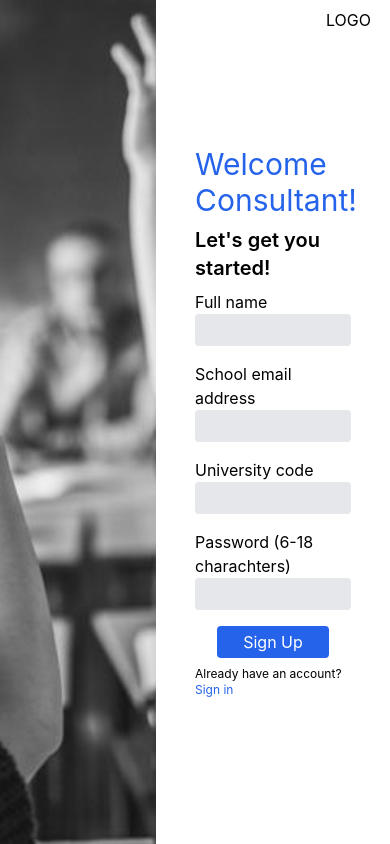
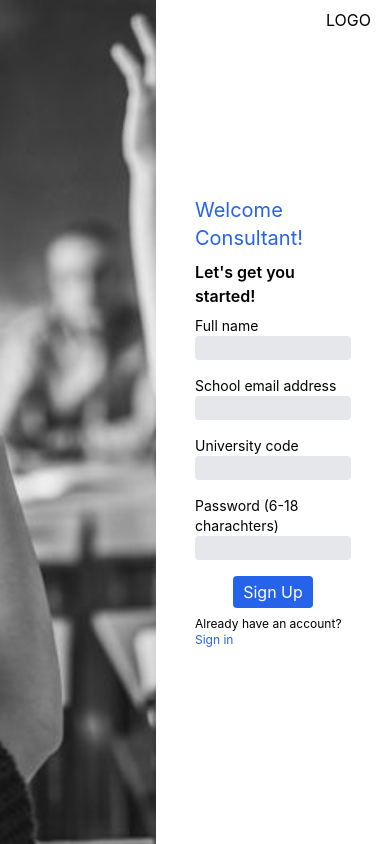
Before and after one commit to willsower/AcceptED, a Next.js app in the folder accepted/: page /signup in a window 390 px wide. Built offline with nearby package versions, Linux system fonts and the light colour scheme.

Commit message:
Changed basic styling

```diff
--- a/accepted/pages/onboarding.js
+++ b/accepted/pages/onboarding.js
@@ -50,7 +50,7 @@ export default function Onboarding({children, home}) {
         // Consultant Onboarding - Upload Photo
         return (
             <div className = 'm-auto w-4/5 flex flex-col'>
-                <h1 className = 'text-3xl text-blue-600 mb-2 text-center'>Welcome, [Name]!</h1>
+                <h1 className = 'text-3xl text-blue-600 mb-2 text-center mt-8'>Welcome, [Name]!</h1>
                 <h3 className = "text-xl font-semibold text-center">Let's upload your photo</h3>
                 <div className="dropzone dropzone-single" id="dropzone-single">
                     <div className="fallback">
@@ -84,7 +84,7 @@ export default function Onboarding({children, home}) {
         // Consultant Onboarding - Upload Photo
         return (
             <div className = 'm-auto w-4/5 flex flex-col'>
-                <h1 className = 'text-3xl text-blue-600 mb-2 text-center'>Welcome, [Name]!</h1>
+                <h1 className = 'text-3xl text-blue-600 mb-2 text-center mt-8'>Welcome, [Name]!</h1>
                 <h3 className = "text-xl font-semibold text-center">Watch a short training video</h3>
                 <h5 className = 'text-center text-base mt-4'>How to Engage Your Student</h5>
 
@@ -105,7 +105,7 @@ export default function Onboarding({children, home}) {
         // Consultant Onboarding - Upload Photo
         return (
             <div className = 'm-auto w-4/5 flex flex-col'>
-                <h3 className = "text-xl font-semibold text-center">Please upload the following documents</h3>
+                <h3 className = "text-xl font-semibold text-center mt-8">Please upload the following documents</h3>
 
                 <div className= 'm-auto'>
                     <h5 className = 'text-center font-semibold text-base mt-4'>Document #1</h5>
--- a/accepted/pages/signup.js
+++ b/accepted/pages/signup.js
@@ -12,7 +12,7 @@ export default function SignUp({children, home}) {
                 <link rel='icon' href='/favicon.ico' />
             </Head>
             <main>
-                <div className='flex flex-row'>
+                <div className='flex flex-row h-full'>
                     {/* Image - Left */}
                     <div className='w-2/5 h-screen flex justify-center flex-col relative'>
                         <Image
@@ -30,25 +30,25 @@ export default function SignUp({children, home}) {
                             LOGO
                         </div>
                         <div className = 'm-auto w-8/12'>
-                            <h1 className = 'text-3xl text-blue-600 mb-2'>Welcome Consultant!</h1>
-                            <h3 className = 'text-xl font-semibold'>Let's get you started!</h3>
+                            <h1 className = 'text-xl md:text-3xl text-blue-600 mb-2'>Welcome Consultant!</h1>
+                            <h3 className = 'text-base md:text-xl font-semibold'>Let's get you started!</h3>
 
                             {/* Sign-Up Form */}
                             <form className='flex flex-col mt-2'>
-                                <p>Full name</p>
-                                <input className='bg-gray-200 rounded p-1 flex-1 mb-4' id='fullName' type='fullName'/>
+                                <p className = 'text-sm md:text-base'>Full name</p>
+                                <input className='text-xs md:text-base bg-gray-200 rounded p-1 flex-1 mb-4' id='fullName' type='fullName'/>
 
-                                <p>School email address</p>
-                                <input className='bg-gray-200 rounded p-1 flex-1 mb-4' id='email' type='email' aria-label='email address'/>
+                                <p className = 'text-sm md:text-base'>School email address</p>
+                                <input className='text-xs md:text-base bg-gray-200 rounded p-1 flex-1 mb-4' id='email' type='email' aria-label='email address'/>
 
-                                <p>University code</p>
-                                <input className='bg-gray-200 rounded p-1 flex-1 mb-4' id='fullName' type='fullName'/>
+                                <p className = 'text-sm md:text-base'>University code</p>
+                                <input className=' text-xs md:text-base bg-gray-200 rounded p-1 flex-1 mb-4' id='fullName' type='fullName'/>
 
-                                <p>Password (6-18 charachters)</p>
-                                <input className='bg-gray-200 rounded p-1 flex-1 mb-4' id='fullName' type='fullName'/>
+                                <p className = 'text-sm md:text-base'>Password (6-18 charachters)</p>
+                                <input className=' text-xs md:text-base bg-gray-200 rounded p-1 flex-1 mb-4' id='fullName' type='fullName'/>
 
                                 <Link href= {{ pathname:'onboarding'}}>
-                                    <button className = 'bg-blue-600 text-white rounded w-28 p-1 m-auto'>
+                                    <button className = 'w-20 bg-blue-600 text-white rounded md:w-28 p-1 m-auto'>
                                         Sign Up
                                     </button>
                                 </Link>
--- a/accepted/styles/globals.css
+++ b/accepted/styles/globals.css
@@ -9,11 +9,11 @@ body {
   margin: 0;
   font-family: -apple-system, BlinkMacSystemFont, Segoe UI, Roboto, Oxygen,
     Ubuntu, Cantarell, Fira Sans, Droid Sans, Helvetica Neue, sans-serif;
-  height: 100%;
+  height: 100% !important;
 }
 
 body {
-  min-height: 100%;
+  min-height: 100% !important;
 }
 
 a {
```
